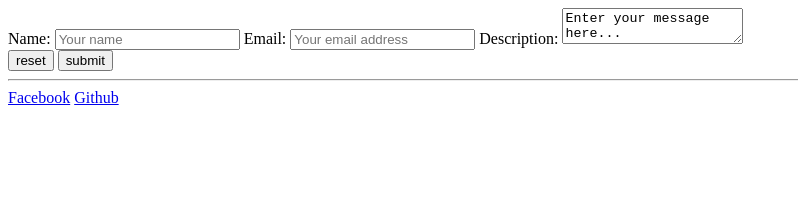
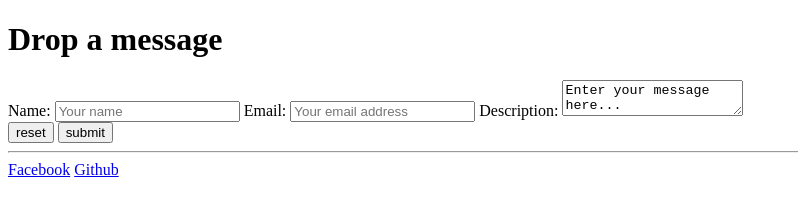
Before and after one commit to Shiroatama/CSDC105_Resume, a plain HTML site: page contact.html in a window 1280 px wide. Shown: the whole page, without its empty margins (0-798 px from the left). Drawn offline with Linux system fonts and the light colour scheme.

Commit message:
Update contact.html

```diff
--- a/contact.html
+++ b/contact.html
@@ -4,6 +4,7 @@
     <head>
     </head>
     <body>
+	    <h1>Drop a message</h1>
         <form>
             Name: <input type="text" name="name" placeholder="Your name"/>
             Email: <input type="email" name="email address" placeholder="Your email address" />
```
